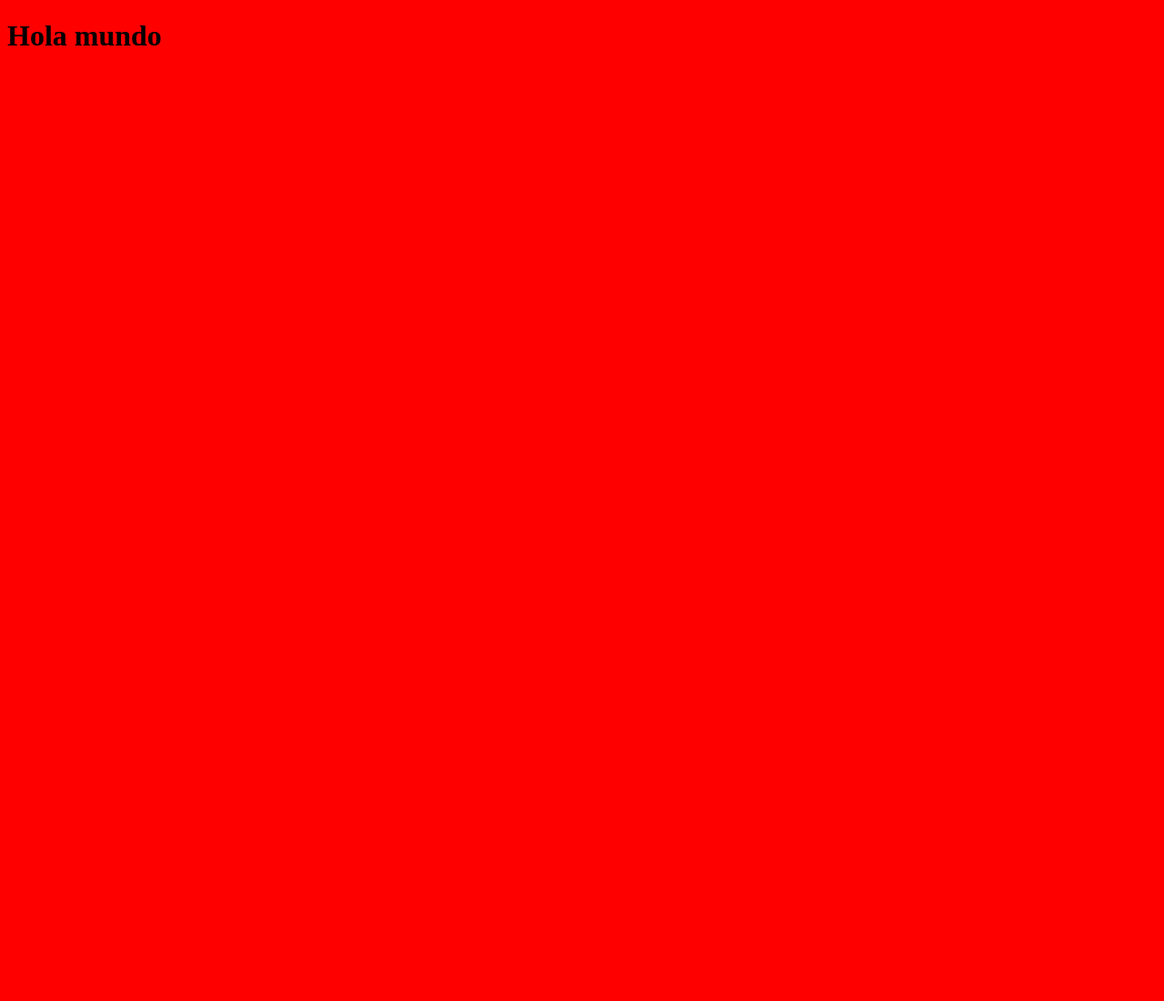
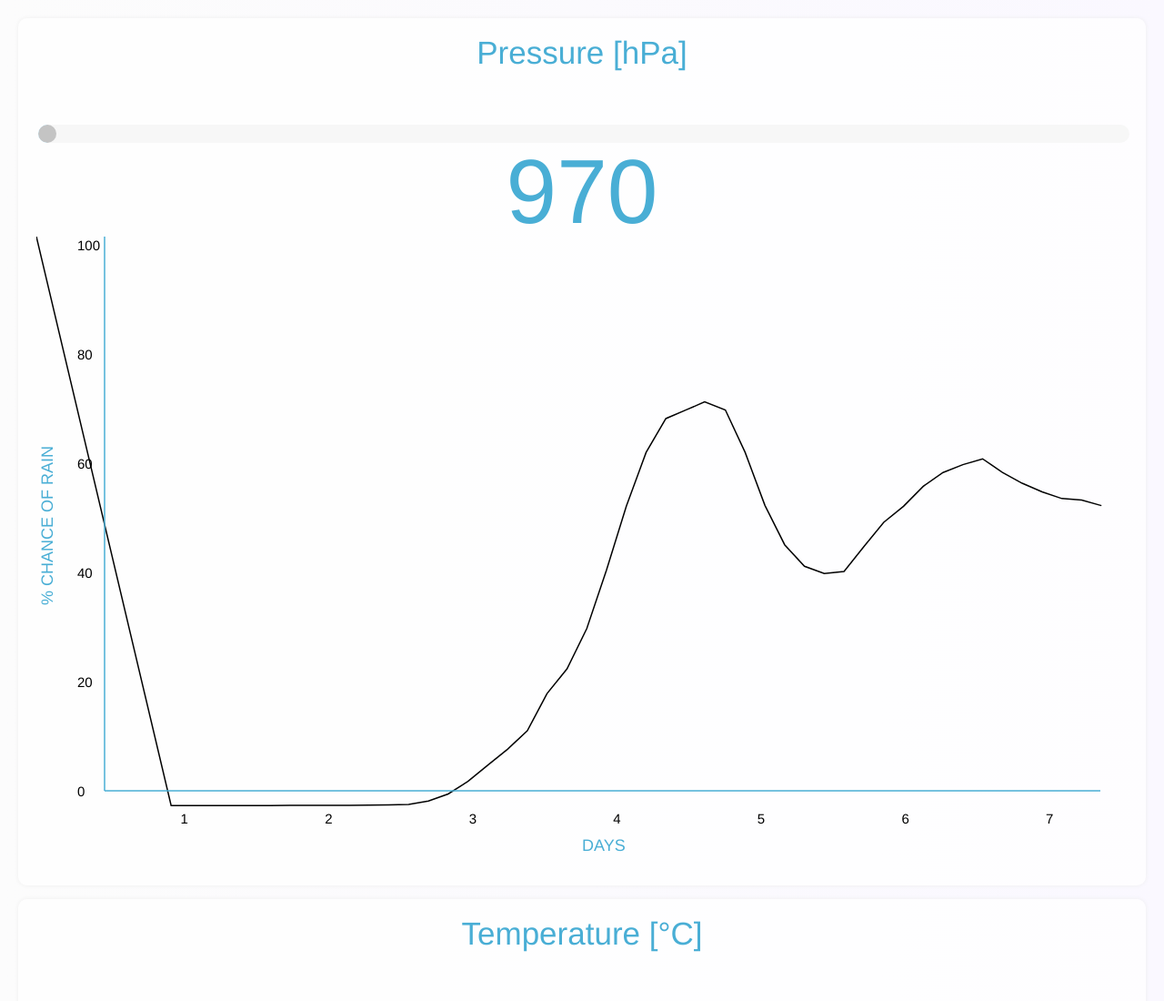
Before and after one commit to yonnylsb/rain-chart, a React app: page / in a window 1280 px wide. Shown: the top 1100 px of the page at 91% size. Before the commit the page ends 800 px from the top, so only its background shows below. Built offline with nearby package versions, Linux system fonts and the light colour scheme.

Commit message:
Main components and minor fixes.

```diff
--- a/package.json
+++ b/package.json
@@ -26,7 +26,7 @@
     "sass-loader": "^11.0.1",
     "style-loader": "^2.0.0",
     "webpack": "5.23.0",
-    "webpack-cli": "4.5.0",
+    "webpack-cli": "^4.5.0",
     "webpack-dev-server": "^3.11.2"
   },
   "dependencies": {
--- /dev/null
+++ b/src/common/constants/index.js
@@ -0,0 +1,12 @@
+const rainchartConstants = {
+    pressure: {
+        min: 970,
+        max: 1030
+    },
+    temperature: {
+        min: 10,
+        max: 35
+    }
+}
+
+export default rainchartConstants
--- /dev/null
+++ b/src/common/styles/colors.scss
@@ -0,0 +1,6 @@
+$white: rgba(255,255,255,0.8);
+$gray-1: #eee;
+$gray-2: #f7f7f7;
+$gray-3: #c4c4c4;
+$blue-1: #49aed5;
+$blue-2: #c8eeff;
--- /dev/null
+++ b/src/components/Container/Container.scss
@@ -0,0 +1,9 @@
+@import '../../common/styles/colors';
+
+.container {
+    background: $white;
+    padding: 20px;
+    border-radius: 10px;
+    box-shadow: 0px 0px 5px $gray-1;
+    margin-bottom: 15px;
+}
--- /dev/null
+++ b/src/components/Container/index.js
@@ -0,0 +1,10 @@
+import React from "react";
+import "./Container.scss";
+
+function Container(props){
+    return (
+        <div className="container">{props.children}</div>
+    );
+}
+
+export default Container;
--- /dev/null
+++ b/src/components/Layout/Layout.scss
@@ -0,0 +1,8 @@
+body {
+    background: rgb(252,252,252);
+    background: linear-gradient(90deg, rgba(252,252,252,1) 0%, rgba(250,248,255,1) 100%);
+}
+
+.layout {
+    padding: 20px;
+}
--- /dev/null
+++ b/src/components/Layout/index.js
@@ -0,0 +1,56 @@
+import React, { useContext } from 'react';
+import Container from '../Container';
+import Slider from '../Slider';
+import rainchartConstants from '../../common/constants';
+import Pressure from '../../components/Pressure';
+import { SlidersContext } from '../../providers/slidersContext';
+import './Layout.scss';
+
+function Layout(props){
+    const {
+        setPressureGraph,
+        setTemperatureGraph
+    } = useContext(SlidersContext);
+    return (
+        <section className="layout">
+            <Container>
+                <Slider
+                    title="Pressure [hPa]"
+                    onSliderChange={setPressureGraph}
+                    min={rainchartConstants.pressure.min}
+                    max={rainchartConstants.pressure.max}
+                />
+                <Pressure
+                    minX={0}
+                    maxX={7}
+                    stepX={1}
+                    textX="DAYS"
+                    minY={0}
+                    maxY={100}
+                    stepY={20}
+                    textY="% CHANCE OF RAIN"
+                />
+            </Container>
+            <Container>
+                <Slider
+                    title="Temperature [°C]"
+                    onSliderChange={setTemperatureGraph}
+                    min={rainchartConstants.temperature.min}
+                    max={rainchartConstants.temperature.max}
+                />
+                <Pressure
+                    minX={0}
+                    maxX={7}
+                    stepX={1}
+                    textX="DAYS"
+                    minY={0}
+                    maxY={100}
+                    stepY={20}
+                    textY="% AMOUNT OF RAIN"
+                />
+            </Container>
+        </section>
+    );
+}
+
+export default Layout;
--- /dev/null
+++ b/src/components/Pressure/Pressure.scss
@@ -0,0 +1,33 @@
+@import '../../common/styles/colors.scss';
+
+.y-axis {
+    transform: matrix(1,0,0,1,30,-50);
+    font-size: 10px;
+    &__text{
+        transform: rotate(-90deg) translate(-290px, -48px);
+        font-size: 12px;
+        fill: $blue-1;
+    }
+    &__line{
+        stroke:$blue-1;
+        stroke-width:1;
+    }
+}
+
+.x-axis {
+    font-size: 10px;
+    transform: matrix(1,0,0,1,0,-30);
+    &__text{
+        font-size: 12px;
+        fill: $blue-1;
+    }
+    &__line{
+        stroke:$blue-1;
+        stroke-width:1;
+    }
+}
+
+.graphLine {
+    fill: transparent;
+    stroke: black;
+}
--- /dev/null
+++ b/src/components/Pressure/index.js
@@ -0,0 +1,82 @@
+import React from 'react';
+import './Pressure.scss'
+
+function Pressure(props){
+  let svgWidth = 800;
+  let svgHeight = 460;
+  let yAxisX = 0;
+  let xAxisY = 460;
+  let renderYaxis = [];
+  let renderXaxis = [];
+
+  let minX = props.minX;
+  let maxX = props.maxX;
+  let stepX = props.stepX;
+  let textX = props.textX;
+
+  let minY = props.minY;
+  let maxY = props.maxY;
+  let stepY = props.stepY;
+  let textY = props.textY;
+
+  let calculateStepY = (svgHeight-60) / ((maxY-minY)/stepY);
+  let calculateStepX = (svgWidth-60) / ((maxX-minX)/stepX);
+
+  if(Number.isInteger(minY) && maxY && stepY){
+    let yAxisY = svgHeight;
+    for(let i = props.minY; i <= props.maxY; i=i+props.stepY){
+      renderYaxis.push(<text y={yAxisY} x={yAxisX} key={`axisX${yAxisY}`}>{i}</text>);
+      yAxisY = yAxisY - calculateStepY;
+    }
+  }
+
+  if(Number.isInteger(minX) && maxX && stepX){
+    let xAxisX = 0;
+    for(let i = props.minX; i <= (props.maxX); i=i+props.stepX){
+      renderXaxis.push(<text y={xAxisY} x={xAxisX} key={`axisX${xAxisX}`}>{i?i:""}</text>);
+      xAxisX = xAxisX + calculateStepX;
+    }
+  }
+
+    return (
+        <svg
+          viewBox={`0 0 ${svgWidth} ${svgHeight}`}
+        >
+          <path
+            className="graphLine"
+            d="M 0 0 L 98.8 416.8 L 113.3 416.8 L 127.8 416.8 L 142.3 416.8 L 156.8 416.8 L 171.3 416.8 L 185.8 416.7 L 200.3 416.7 L 214.9 416.6 L 229.4 416.6 L 243.9 416.5 L 258.4 416.3 L 272.9 416 L 287.4 413.5 L 301.9 408.3 L 316.4 399.1 L 330.9 387.3 L 345.4 375.6 L 359.9 362 L 374.4 334.7 L 389 316.7 L 403.5 287.2 L 418 244.2 L 432.5 197.5 L 447 158.1 L 461.5 133.3 L 476 127.1 L 489.9 121.1 L 505.1 127 L 519.6 158.1 L 534.1 196.9 L 548.6 225.8 L 563.1 241.5 L 577.6 246.8 L 592.1 245.3 L 606.6 227.2 L 621.2 209.3 L 635.7 197.6 L 650.2 182.9 L 664.7 172.8 L 679.2 167.1 L 693.7 162.8 L 708.2 172.7 L 722.7 180.7 L 737.3 187 L 751.8 191.9 L 766.3 193 L 780.8 197.1"
+          />
+          <line
+            x1="50" y1="0" x2="50" y2="406"
+            className="y-axis__line"
+          />
+          <line
+            x1="50" y1="406" x2="780" y2="406"
+            className="x-axis__line"
+          />
+          <text
+            x={20}
+            y={60}
+            className="y-axis__text"
+          >
+            {textY}
+          </text>
+          <text
+            x={400}
+            y={450}
+            className="x-axis__text"
+          >
+            {textX}
+          </text>
+          <g className="y-axis">
+            {renderYaxis}
+          </g>
+          <g className="x-axis">
+            {renderXaxis}
+          </g>
+        </svg>
+    );
+}
+
+
+export default Pressure;
--- /dev/null
+++ b/src/components/Slider/Slider.scss
@@ -0,0 +1,54 @@
+@import '../../common/styles/colors';
+
+.slider {
+    &-label {
+        display: block;
+        font-size: 35px;
+        text-align: center;
+        margin-bottom: 60px;
+        color: $blue-1;
+    }
+    &-input {
+        overflow: hidden;
+        -webkit-appearance: none;
+        background-color: $gray-2;
+        height: 20px;
+        width: 100%;
+        border-radius: 20px;
+
+        &:hover {
+            opacity: 1;
+        }
+
+        &:focus {
+            outline: 0 none;
+        }
+
+        &::-webkit-slider-thumb {
+            width: 20px;
+            height: 20px;
+            cursor: ew-resize;
+            background: $gray-3;
+            border-radius: 20px;
+            top: 0;
+            box-shadow: -3000px 0px 0px 2990px $blue-2;
+            -webkit-appearance: none;
+        }
+
+        &::-moz-range-thumb {
+            width: 20px;
+            height: 20px;
+            border-radius: 20px;
+            background: #c4c4c4;
+            cursor: pointer;
+            border: 0 none;
+            box-shadow: -3000px 0px 0px 2990px $blue-2;
+        }
+    }
+    &-value {
+        display: block;
+        text-align: center;
+        font-size: 100px;
+        color: $blue-1
+    }
+}
--- /dev/null
+++ b/src/components/Slider/index.js
@@ -0,0 +1,45 @@
+import React, {useState} from 'react';
+import './Slider.scss'
+
+function Slider(props){
+    const [sliderValue, setSliderValue] = useState(props.min || 0);
+
+    return (
+        <form className="slider">
+            <label
+                className="slider-label"
+                htmlFor={props.identifier}
+            >
+                {props.title}
+            </label>
+            <input
+                id={props.identifier}
+                className="slider-input"
+                type="range"
+                min={props.min}
+                max={props.max}
+                step="1"
+                onChange={onChange}
+                value={sliderValue}
+            />
+            <div
+                className="slider-value"
+            >
+                {sliderValue}
+            </div>
+        </form>
+    )
+
+    function onChange(e){
+        let value = e.target.value;
+
+        setSliderValue(value);
+
+        if(props.onSliderChange){
+            props.onSliderChange(value);
+        }
+    }
+}
+
+
+export default Slider;
--- a/src/index.js
+++ b/src/index.js
@@ -1,9 +1,12 @@
 import React from 'react';
 import ReactDOM from 'react-dom';
+import Layout from './components/Layout';
+import SliderContextProvider from './providers/slidersContext';
 import './style.scss'
 
 ReactDOM.render(
-    <>
-        <h1>Hola mundo</h1>
-    </>, document.getElementById('root')
+    <SliderContextProvider>
+        <Layout></Layout>
+    </SliderContextProvider>
+    , document.getElementById('root')
 )
--- /dev/null
+++ b/src/providers/slidersContext.js
@@ -0,0 +1,21 @@
+import React, { useState } from 'react';
+import rainchartConstants from '../common/constants';
+
+export const SlidersContext = React.createContext();
+
+export default function SliderContextProvider(props) {
+    let [pressureGraph, setPressureGraph] = useState(rainchartConstants.pressure.min);
+    let [temperatureGraph, setTemperatureGraph] = useState(rainchartConstants.temperature.min);
+    let context = {
+        pressureGraph,
+        setPressureGraph,
+        temperatureGraph,
+        setTemperatureGraph
+    };
+
+    return (
+        <SlidersContext.Provider value={context}>
+            {props.children}
+        </SlidersContext.Provider>
+    );
+}
--- a/src/style.scss
+++ b/src/style.scss
@@ -1,4 +1,60 @@
-/*Código style.css*/
+/* http://meyerweb.com/eric/tools/css/reset/
+   v2.0 | 20110126
+   License: none (public domain)
+*/
+
+html, body, div, span, applet, object, iframe,
+h1, h2, h3, h4, h5, h6, p, blockquote, pre,
+a, abbr, acronym, address, big, cite, code,
+del, dfn, em, img, ins, kbd, q, s, samp,
+small, strike, strong, sub, sup, tt, var,
+b, u, i, center,
+dl, dt, dd, ol, ul, li,
+fieldset, form, label, legend,
+table, caption, tbody, tfoot, thead, tr, th, td,
+article, aside, canvas, details, embed,
+figure, figcaption, footer, header, hgroup,
+menu, nav, output, ruby, section, summary,
+time, mark, audio, video {
+	margin: 0;
+	padding: 0;
+	border: 0;
+	font-size: 100%;
+	font: inherit;
+	vertical-align: baseline;
+}
+/* HTML5 display-role reset for older browsers */
+article, aside, details, figcaption, figure,
+footer, header, hgroup, menu, nav, section {
+	display: block;
+}
 body {
-    background-color: red;
+	line-height: 1;
 }
+ol, ul {
+	list-style: none;
+}
+blockquote, q {
+	quotes: none;
+}
+blockquote:before, blockquote:after,
+q:before, q:after {
+	content: '';
+	content: none;
+}
+table {
+	border-collapse: collapse;
+	border-spacing: 0;
+}
+
+* {
+    box-sizing: border-box;
+}
+
+body {
+	font-family: "helvetica";
+}
+
+a {
+	text-decoration: none;
+}
```
Also changed, not shown: src/__tests__/index.test.js (deleted, +0 -3 lines).
